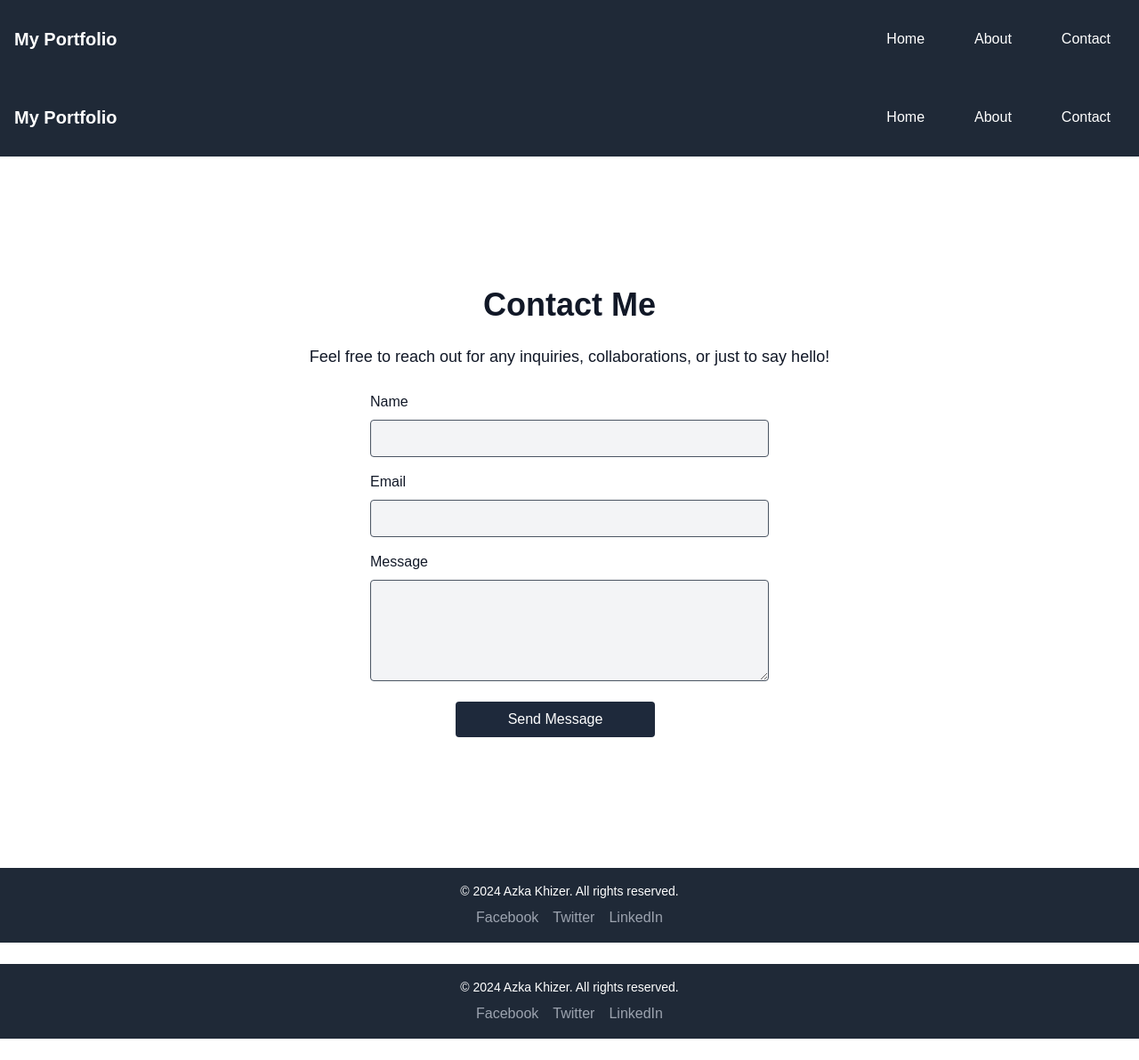
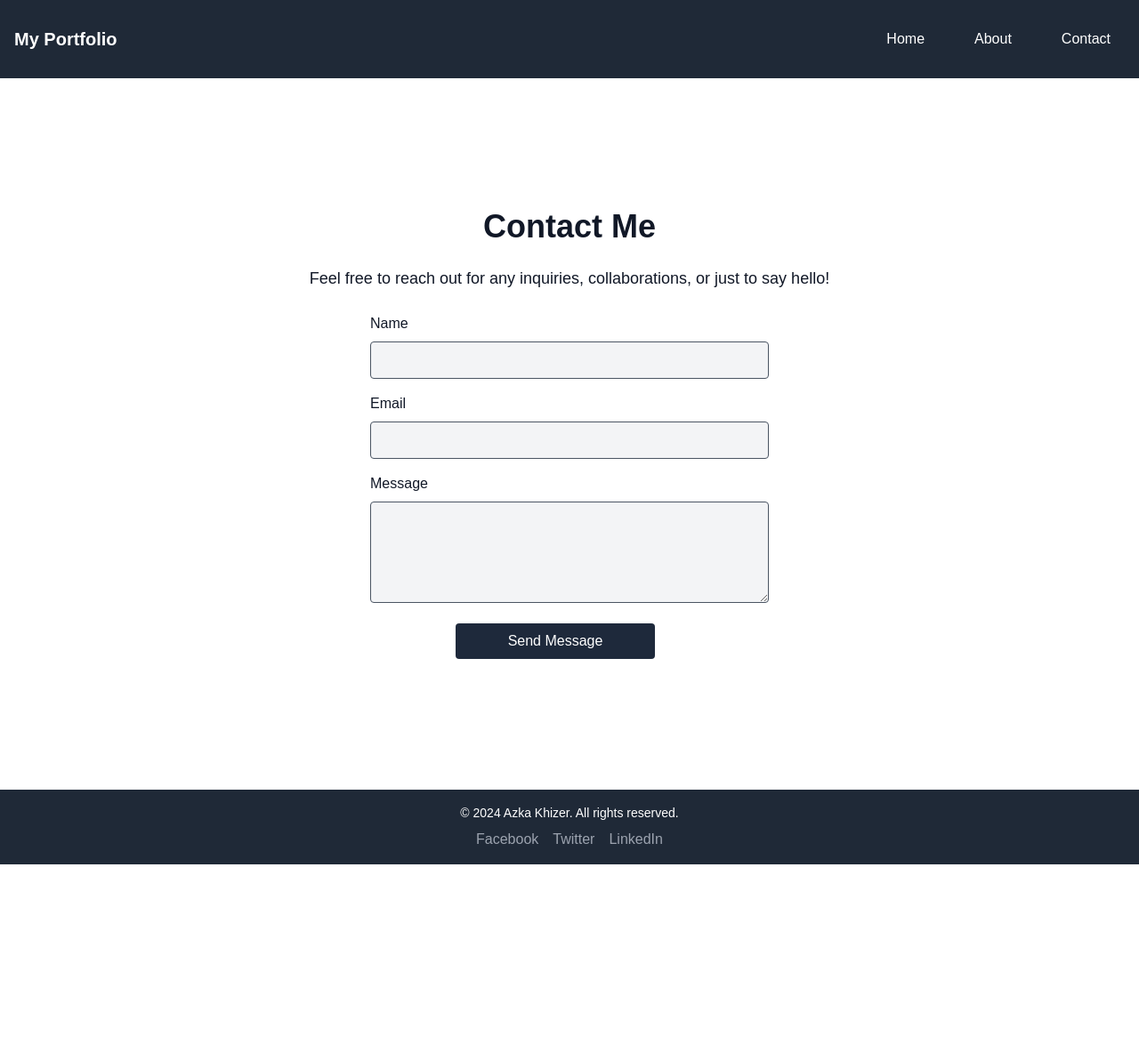
Before and after one commit to AzkaKhizer/portfolio-website-tailwindcss, a Next.js app: page /contact in a window 1280 px wide. Shown: the whole page at 89% size. After the commit the page ends 996 px from the top, so only its background shows below. Built offline with nearby package versions, Linux system fonts and the light colour scheme.

Commit message:
page.tsx

```diff
--- a/src/app/contact/page.tsx
+++ b/src/app/contact/page.tsx
@@ -1,9 +1,6 @@
 // app/contact/page.tsx
 
 "use client";
-
-import Navbar from "@/components/Navbar";
-import Footer from "@/components/Footer";
 import { useState } from "react";
 
 const Contact = () => {
@@ -28,7 +25,7 @@ const Contact = () => {
 
   return (
     <div>
-      <Navbar />
+
       <section className="flex flex-col items-center justify-center min-h-screen bg-white text-gray-900 p-4">
         <h1 className="text-4xl font-bold mb-6">Contact Me</h1>
         <p className="text-lg mb-6 leading-relaxed text-center">
@@ -85,7 +82,7 @@ const Contact = () => {
           </button>
         </form>
       </section>
-      <Footer />
+
     </div>
   );
 };
```
